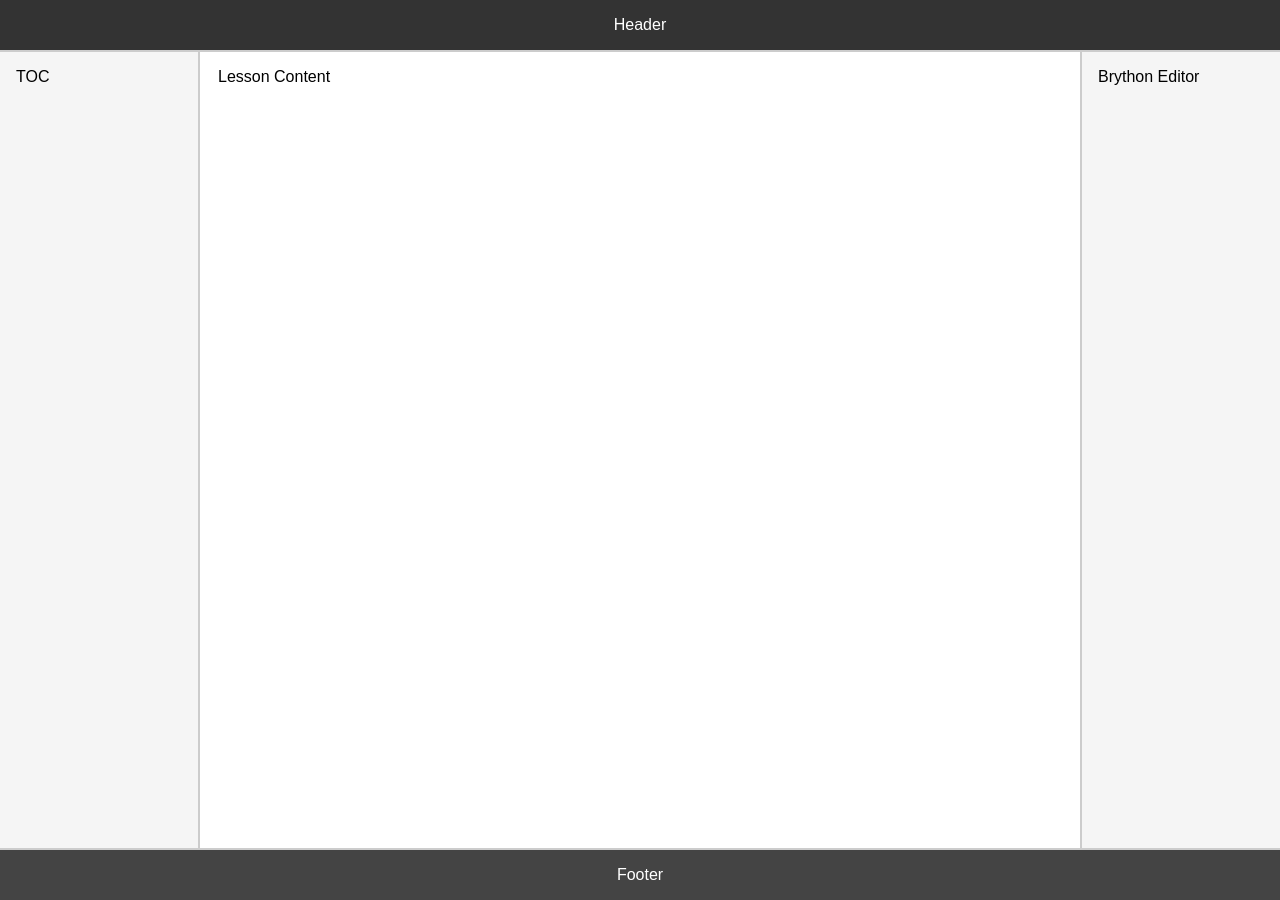
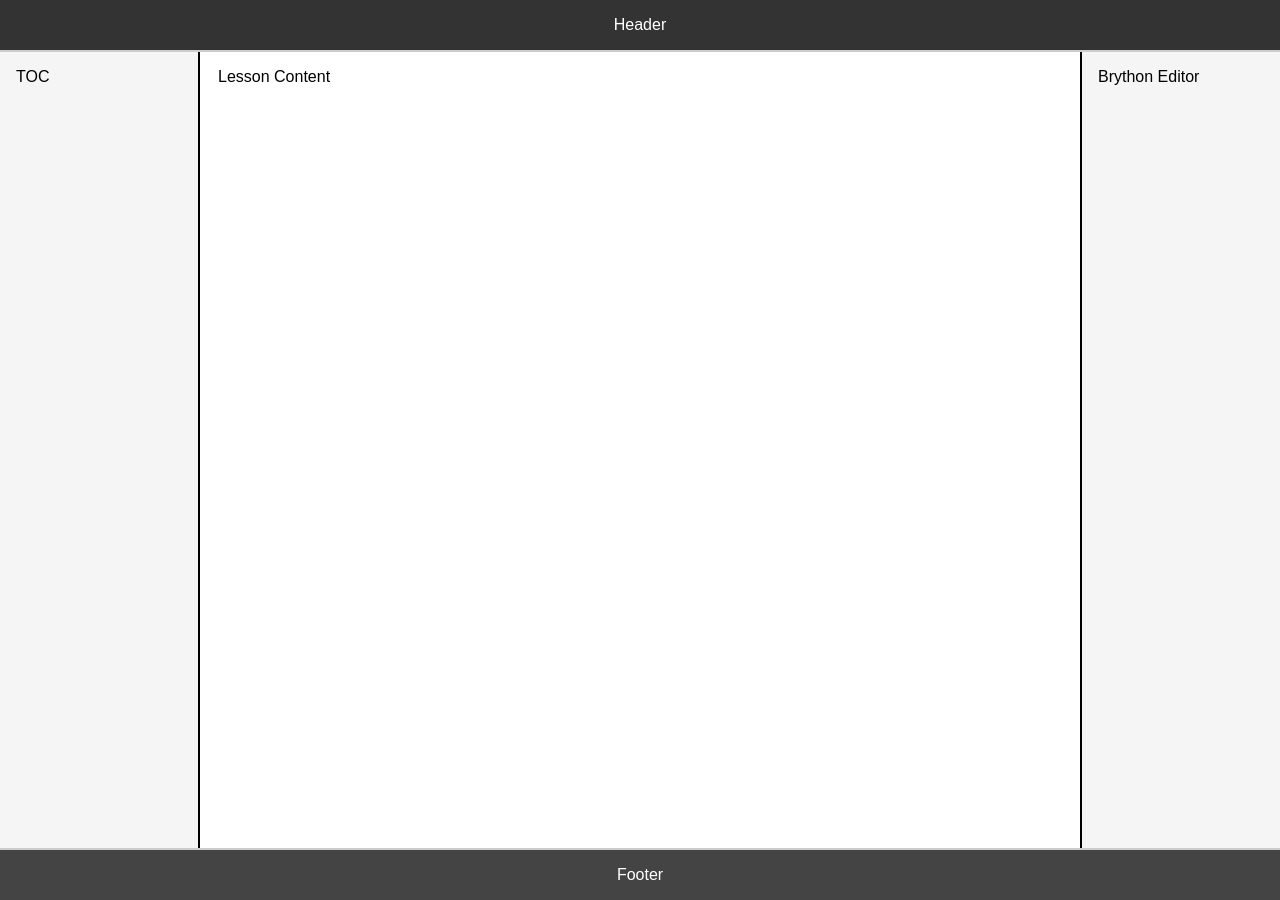
Before and after one commit to TrickyHandz/Python-Book, a Jekyll site: the page built from docs/index.md, in a window 1280 px wide. Built offline with Jekyll 4.4.1, drawn with Linux system fonts in a browser that asks for light colours.

Commit message:
Change border colors

```diff
--- a/docs/assets/css/layout.css
+++ b/docs/assets/css/layout.css
@@ -51,11 +51,11 @@ body {
 }
 
 .left-sidebar {
-  border-right: 2px solid #ccc;
+  border-right: 2px solid #000000;
 }
 
 .right-sidebar {
-  border-left: 2px solid #ccc;
+  border-left: 2px solid #000000;
 }
 
 .lesson-content {
```
